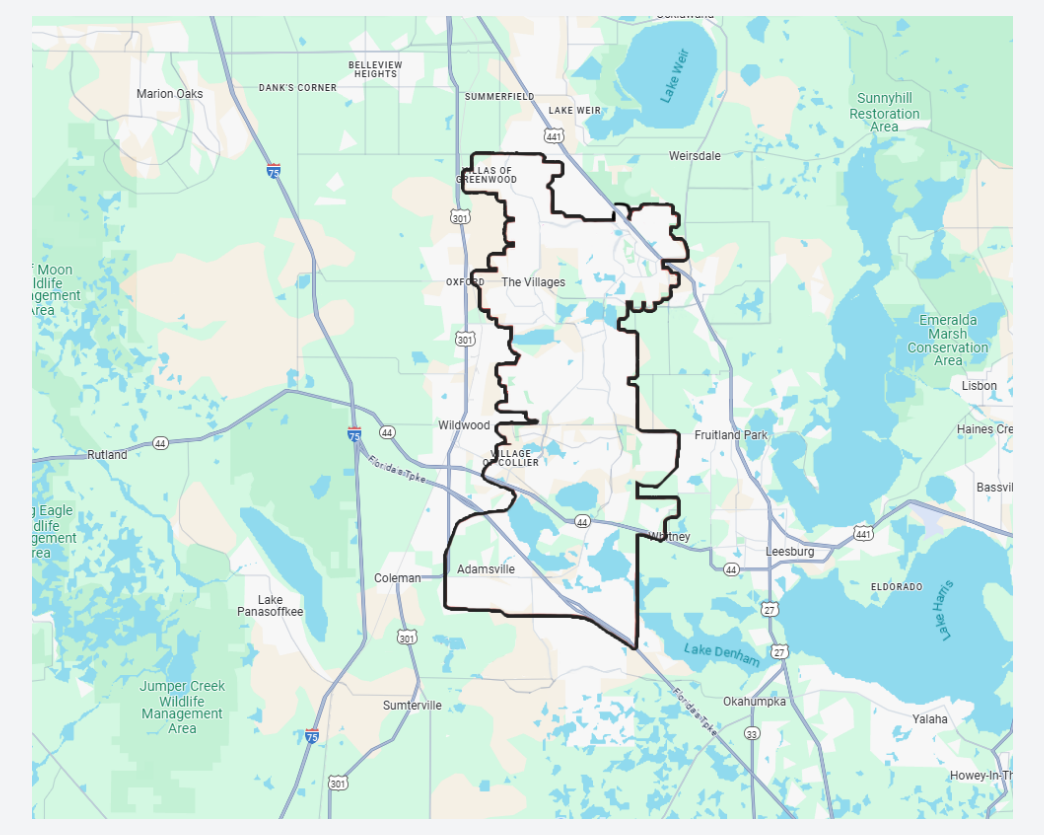
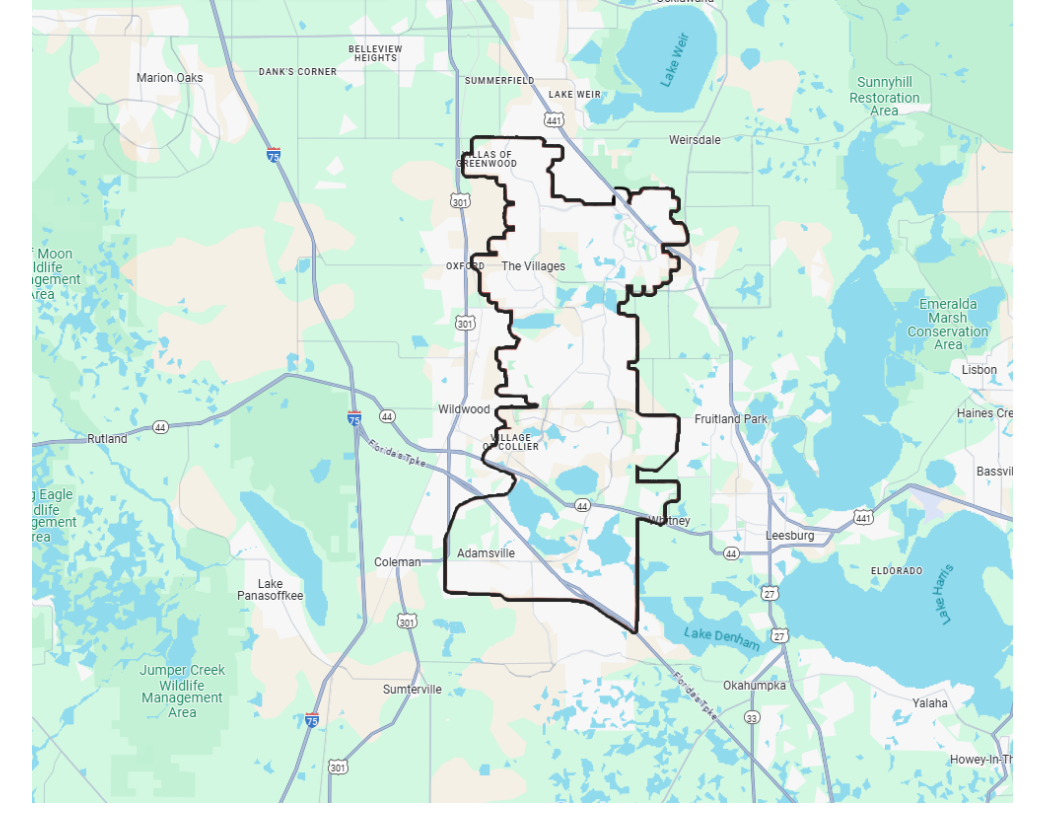
Before and after one commit to That-One-Biblioguy/VilIntMap, a plain HTML site: page Map.html in a window 1280 px wide. Shown: the whole page, without its empty margins (118-1162 px from the left). After the commit the page ends 803 px from the top, so only its background shows below. Drawn offline with nearby package versions, Linux system fonts and the light colour scheme.

Commit message:
Update Map.html

```diff
--- a/Map.html
+++ b/Map.html
@@ -9,6 +9,7 @@
     <style>
         body {
             font-family: 'Inter', sans-serif;
+            margin: 0;
         }
         /* The container needs a relative position for the absolute-positioned elements */
         #map-container {
@@ -48,7 +49,7 @@
         }
     </style>
 </head>
-<body class="bg-gray-100 flex flex-col items-center justify-center min-h-screen p-4">
+<body>
 
     <div id="map-container">
         <!-- The base map is now the blank version -->
```
